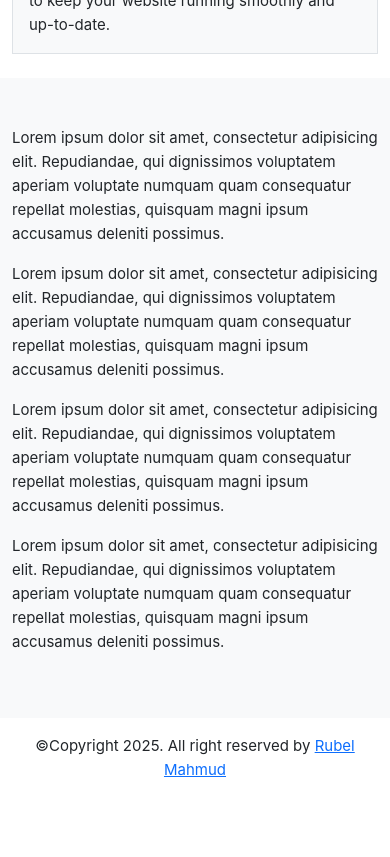
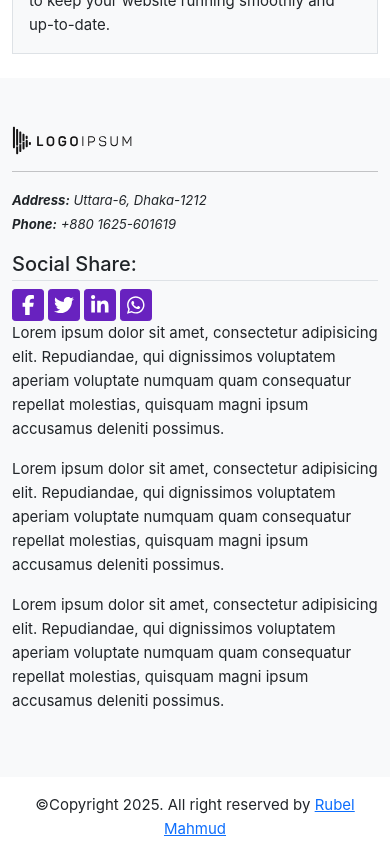
Before and after one commit to vxlrubel/view, a Vue app: page / in a window 390 px wide. Shown: the part 2260-3117 px from the top of the page. Before the commit the page ends 3058 px from the top, so only its background shows below. Built offline with nearby package versions, Linux system fonts and the light colour scheme.

Commit message:
include social share component and implement the address and also the phone number.

```diff
--- a/src/components/Footer.vue
+++ b/src/components/Footer.vue
@@ -1,10 +1,20 @@
+
 <template>
   <footer class="clearfix footer-area">
       <div class="footer-top bg-light text-dark py-5">
         <div class="container">
           <div class="row">
             <div class="col-sm-6 col-lg-3">
-              <p>Lorem ipsum dolor sit amet, consectetur adipisicing elit. Repudiandae, qui dignissimos voluptatem aperiam voluptate numquam quam consequatur repellat molestias, quisquam magni ipsum accusamus deleniti possimus.</p>
+              <RouterLink to="/" class="footer-logo d-inline-block">
+                <img alt="Vue logo" class="img-fluid" src="@/assets/logo.svg" />
+              </RouterLink>
+              <hr>
+              <div class="mb-3">
+                <i class="small"><span class="fw-bold">Address:</span> Uttara-6, Dhaka-1212</i><br>
+                <i class="small"><span class="fw-bold">Phone:</span> +880 1625-601619</i><br>
+              </div>
+              <h4 class="fs-5 pb-1 border-bottom">Social Share:</h4>
+              <SocialShare />
             </div>
             <div class="col-sm-6 col-lg-3">
               <p>Lorem ipsum dolor sit amet, consectetur adipisicing elit. Repudiandae, qui dignissimos voluptatem aperiam voluptate numquam quam consequatur repellat molestias, quisquam magni ipsum accusamus deleniti possimus.</p>
@@ -27,3 +37,16 @@
       </div>
     </footer>
 </template>
+
+
+<script setup>
+  import { RouterLink } from 'vue-router';
+  import SocialShare from '@/components/SocialShare.vue'
+</script>
+
+<style lang="scss" scoped>
+  .footer-logo{
+    width: 7.5rem;
+  }
+
+</style>
```
